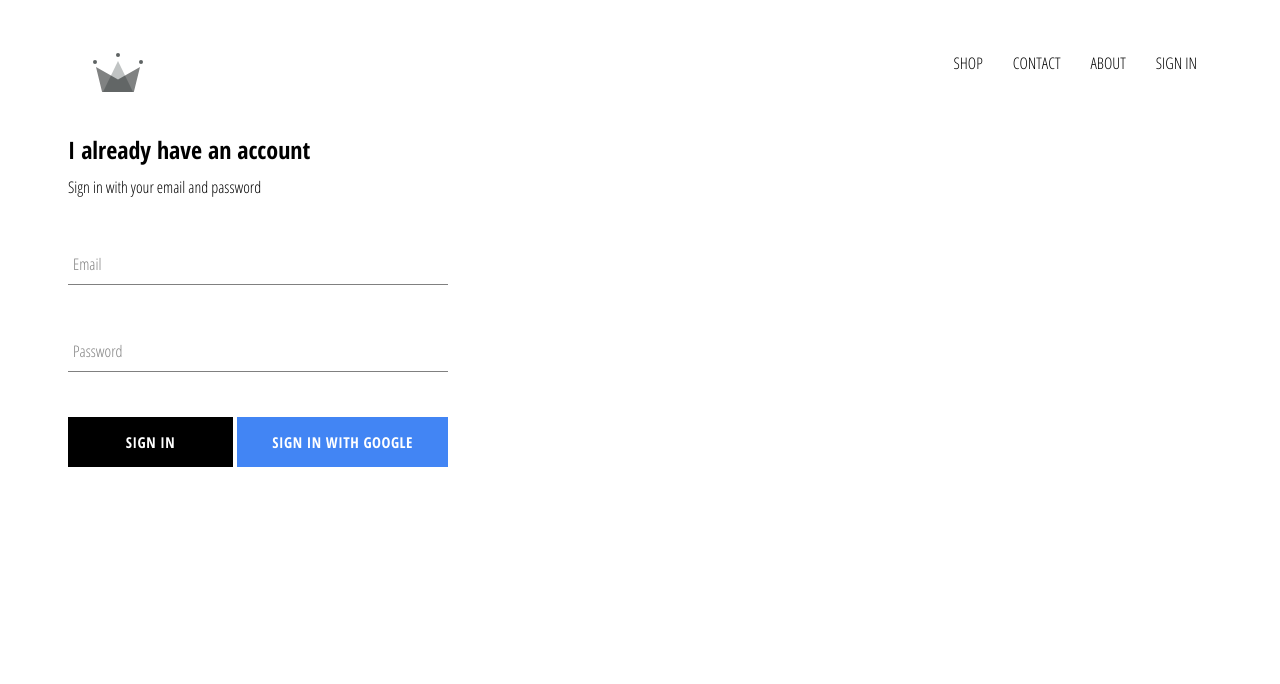
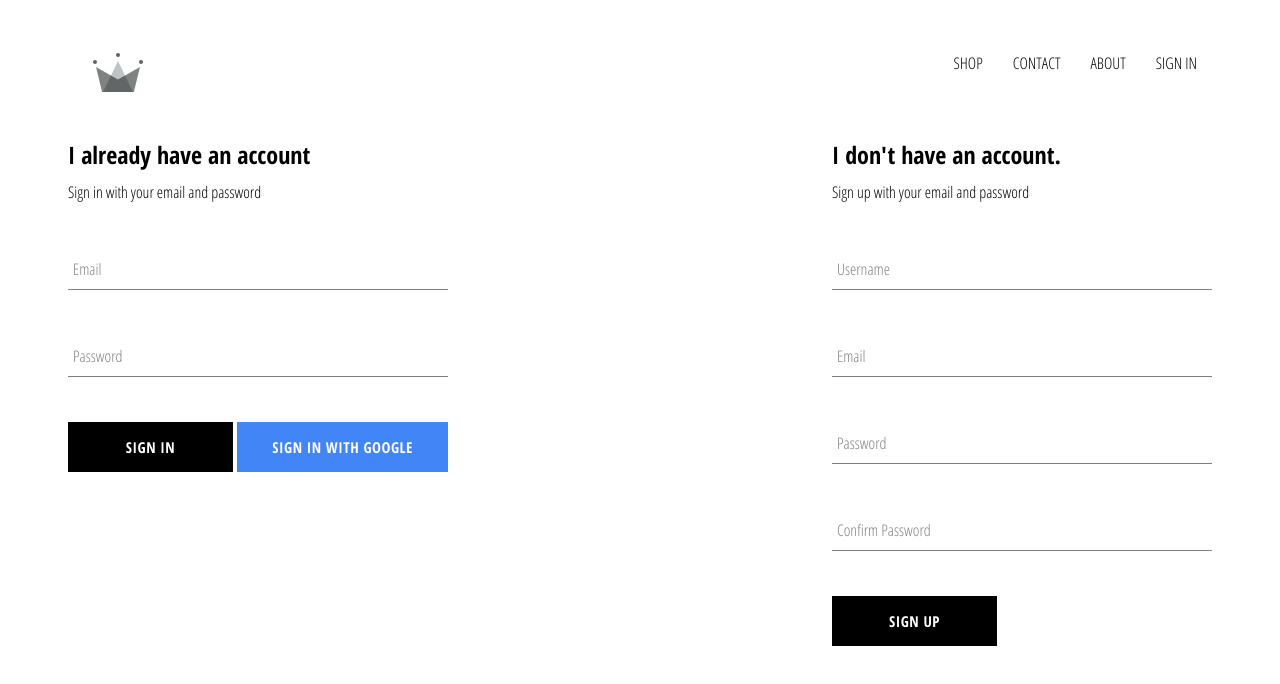
Before and after one commit to alex9692/crwn-clothing-vue, a Vue app: page /auth in a window 1280 px wide. Shown: the top 684 px of the page. Built offline with nearby package versions, Linux system fonts and the light colour scheme; no server answers.

Commit message:
included functionality to store users in firestore db

```diff
--- a/src/App.vue
+++ b/src/App.vue
@@ -7,7 +7,7 @@
 
 <script>
 import Header from "@/components/Header.component.vue";
-import { auth } from "@/firebase/firebase.utils.js";
+import { auth, createUserProfileDoc } from "@/firebase/firebase.utils.js";
 export default {
   components: { Header },
   data() {
@@ -17,10 +17,20 @@ export default {
     };
   },
   created() {
-    this.unsubscribe = auth.onAuthStateChanged((user) => {
-      this.currentUser = user;
+    this.unsubscribe = auth.onAuthStateChanged(async (user) => {
+      // this.currentUser = user;
+      if (user) {
+        const userRef = await createUserProfileDoc(user);
 
-      console.log(user);
+        userRef.onSnapshot((snapshot) => {
+          this.currentUser = {
+            id: snapshot.id,
+            ...snapshot.data(),
+          };
+        });
+      } else {
+        this.currentUser = null;
+      }
     });
   },
   destroyed() {
--- a/src/components/Signin.component.vue
+++ b/src/components/Signin.component.vue
@@ -22,7 +22,7 @@
 <script>
 import FormInput from "@/components/FormInput.component.vue";
 import CustomButton from "@/components/CustomButton.component.vue";
-import { signInWithGoogle } from "@/firebase/firebase.utils.js";
+import { auth, signInWithGoogle } from "@/firebase/firebase.utils.js";
 
 export default {
   components: {
@@ -36,10 +36,14 @@ export default {
     };
   },
   methods: {
-    onSubmit() {
-      console.log(this.email, this.password);
-      this.email = "";
-      this.password = "";
+    async onSubmit() {
+      try {
+        await auth.signInWithEmailAndPassword(this.email, this.password);
+        this.email = "";
+        this.password = "";
+      } catch (err) {
+        console.error(err);
+      }
     },
     signInWithGoogle: signInWithGoogle,
   },
--- /dev/null
+++ b/src/components/Signup.component.vue
@@ -0,0 +1,73 @@
+<template>
+  <div class="sign-up">
+    <h2 class="title">I don't have an account.</h2>
+    <span>Sign up with your email and password</span>
+    <form class="sign-up-form" @submit.prevent="onSubmit">
+      <FormInput type="text" name="displayName" v-model="displayName" required label="Username" />
+      <FormInput type="email" name="email" v-model="email" required label="Email" />
+      <FormInput type="password" name="password" v-model="password" required label="Password" />
+      <FormInput
+        type="password"
+        name="confirmPassword"
+        v-model="confirmPassword"
+        required
+        label="Confirm Password"
+      />
+
+      <CustomButton type="submit">Sign Up</CustomButton>
+    </form>
+  </div>
+</template>
+
+<script>
+import FormInput from "@/components/FormInput.component.vue";
+import CustomButton from "@/components/CustomButton.component.vue";
+
+import { auth, createUserProfileDoc } from "@/firebase/firebase.utils.js";
+export default {
+  components: {
+    FormInput,
+    CustomButton,
+  },
+  data() {
+    return {
+      displayName: "",
+      email: "",
+      password: "",
+      confirmPassword: "",
+    };
+  },
+  methods: {
+    async onSubmit() {
+      if (this.password !== this.confirmPassword) {
+        alert("password don't match");
+        return;
+      }
+      try {
+        const { user } = await auth.createUserWithEmailAndPassword(
+          this.email,
+          this.password
+        );
+        await createUserProfileDoc(user, { displayName: this.displayName });
+        this.displayName = "";
+        this.email = "";
+        this.password = "";
+        this.confirmPassword = "";
+      } catch (err) {
+        console.log(err.message);
+      }
+    },
+  },
+};
+</script>
+
+<style lang="scss" scoped>
+.sign-up {
+  display: flex;
+  flex-direction: column;
+  width: 380px;
+  .title {
+    margin: 10px 0;
+  }
+}
+</style>
--- a/src/firebase/firebase.utils.js
+++ b/src/firebase/firebase.utils.js
@@ -1,3 +1,4 @@
+/* eslint-disable no-unused-vars */
 import firebase from "firebase/app";
 import "firebase/firestore";
 import "firebase/auth";
@@ -13,6 +14,32 @@ const config = {
   measurementId: "G-Y2BE905DF0",
 };
 
+export const createUserProfileDoc = async (userAuth, additionalData) => {
+  if (!userAuth) return;
+
+  const userRef = firestore.doc(`users/${userAuth.uid}`);
+
+  const snapshot = await userRef.get();
+
+  if (!snapshot.exists) {
+    const { displayName, email } = userAuth;
+    const createdAt = new Date();
+
+    try {
+      await userRef.set({
+        displayName,
+        email,
+        createdAt,
+        ...additionalData,
+      });
+    } catch (error) {
+      console.log(error.message);
+    }
+  }
+
+  return userRef;
+};
+
 firebase.initializeApp(config);
 
 export const auth = firebase.auth();
--- a/src/views/Authenticate.vue
+++ b/src/views/Authenticate.vue
@@ -1,17 +1,26 @@
 <template>
   <div class="sign-in-and-sign-up">
     <Signin />
+    <SignUp />
   </div>
 </template>
 
 <script>
 import Signin from "@/components/Signin.component.vue";
+import SignUp from "@/components/Signup.component.vue";
 export default {
   components: {
     Signin,
+    SignUp,
   },
 };
 </script>
 
 <style lang="scss" scoped>
+.sign-in-and-sign-up {
+  widows: 850px;
+  display: flex;
+  justify-content: space-between;
+  margin: 30px auto;
+}
 </style>
```
